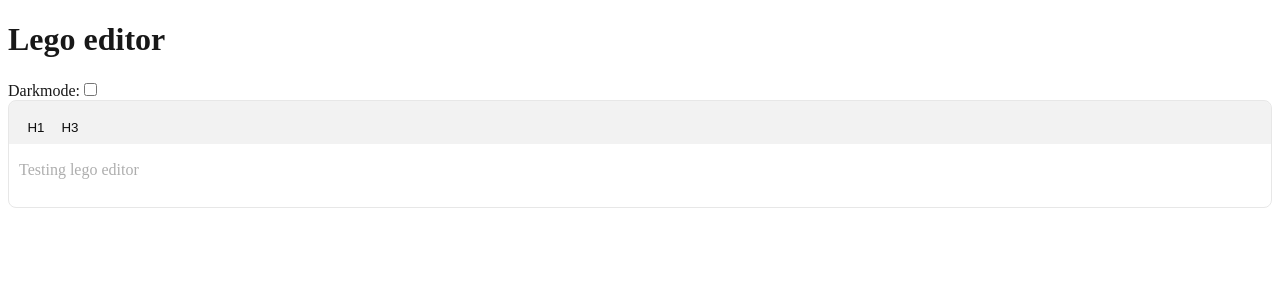
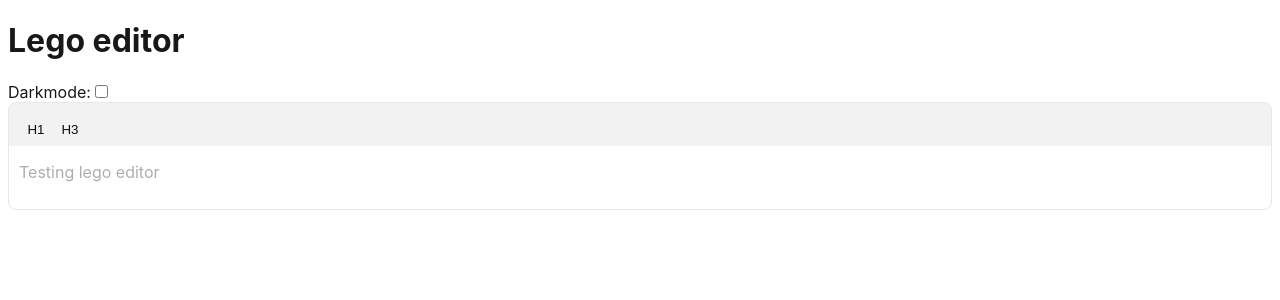
Before and after one commit to webkom/lego-editor, a React (Create React App) app in the folder example/: page / in a window 1280 px wide. Shown: the top 300 px of the page. Built offline with nearby package versions, Linux system fonts and the light colour scheme; the HTML template or start-up script is replaced by a standard one.

Commit message:
Replace `Raleway` font with `Inter`
The same font used by lego-webapp.

```diff
--- a/example/src/App.css
+++ b/example/src/App.css
@@ -1,7 +1,7 @@
 @import '../../src/variables.css';
 
 body {
-  font-family: raleway;
+  font-family: Inter, sans-serif;
   background: var(--color-background);
   color: var(--color-black);
 }
--- a/index.html
+++ b/index.html
@@ -8,13 +8,13 @@
       rel="stylesheet"
     />
     <link
-      href="https://fonts.googleapis.com/css?family=Raleway&display=swap"
+      href="https://fonts.googleapis.com/css2?family=Inter:wght@400;500;600&display=swap"
       rel="stylesheet"
     />
   </head>
 
   <body>
     <div id="root"></div>
-    <script type="module" src="/example/src/index.jsx"> </script>
+    <script type="module" src="/example/src/index.jsx"></script>
   </body>
 </html>
```
